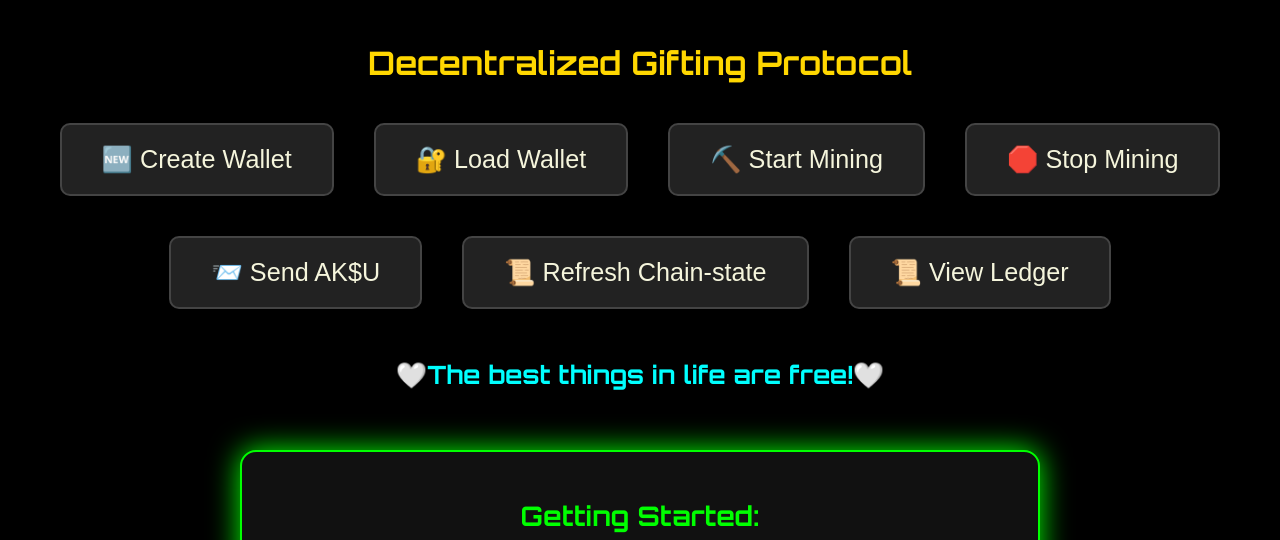
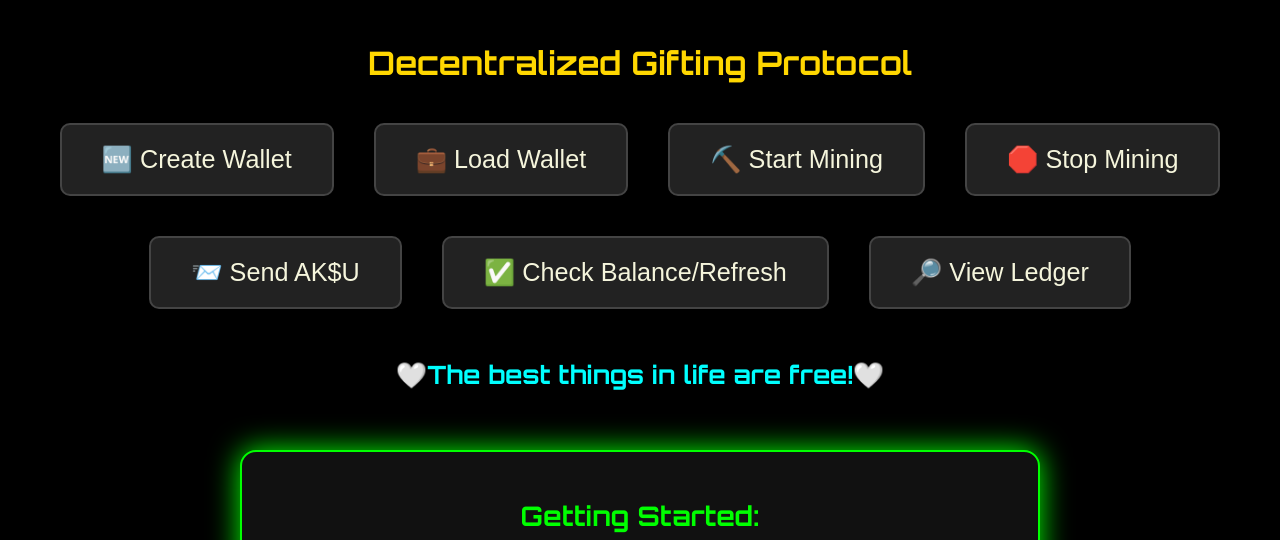
Before and after one commit to MildlySavageDigitalLLC/AKSU-Protocol, a plain HTML site: page index.html in a window 1280 px wide. Shown: the part 260-800 px from the top of the page. Drawn offline with Linux system fonts and the light colour scheme.

Commit message:
Update index.html

```diff
--- a/index.html
+++ b/index.html
@@ -126,12 +126,12 @@
 
   <div class="button-row">
     <button onclick="createWallet()">🆕 Create Wallet</button>
-    <button onclick="loadWallet()">🔐 Load Wallet</button>
+    <button onclick="loadWallet()">💼 Load Wallet</button>
     <button onclick="startMining()">⛏️ Start Mining</button>
     <button onclick="stopMining()">🛑 Stop Mining</button>
     <button onclick="sendAksu()">📨 Send AK$U</button>
-    <button onclick="viewCurrentBlock()">📜 Refresh Chain-state</button>
-    <button onclick="viewLedger()">📜 View Ledger</button>
+    <button onclick="viewCurrentBlock()">✅ Check Balance/Refresh</button>
+    <button onclick="viewLedger()">🔎 View Ledger</button>
   </div>
 
   <div id="wallet-info">🤍The best things in life are free!🤍
```
